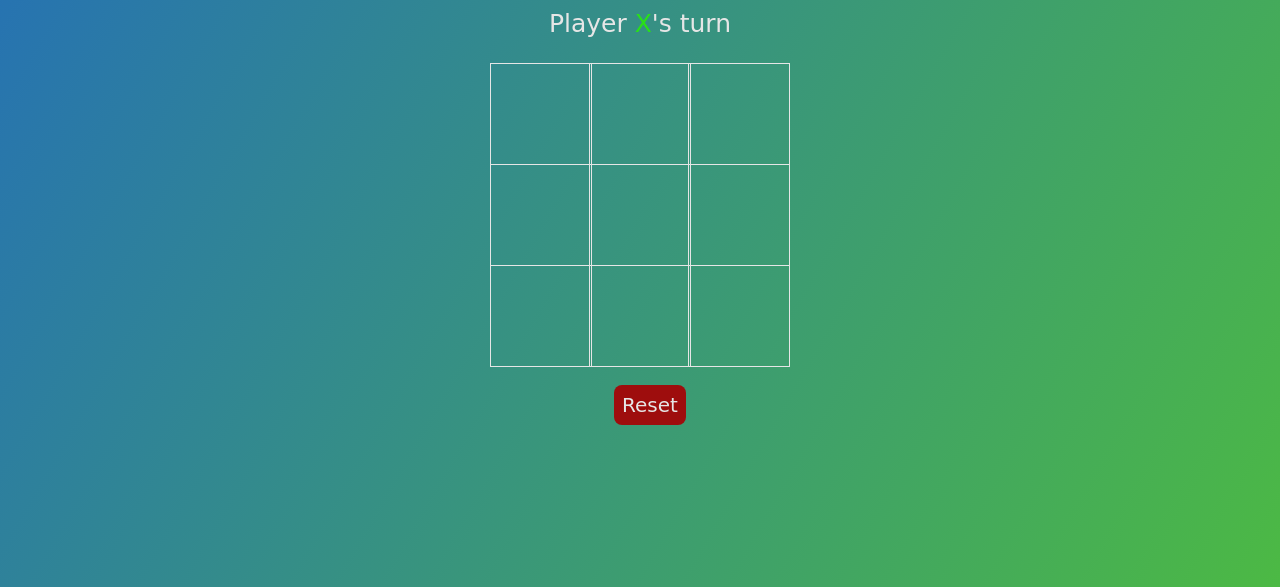
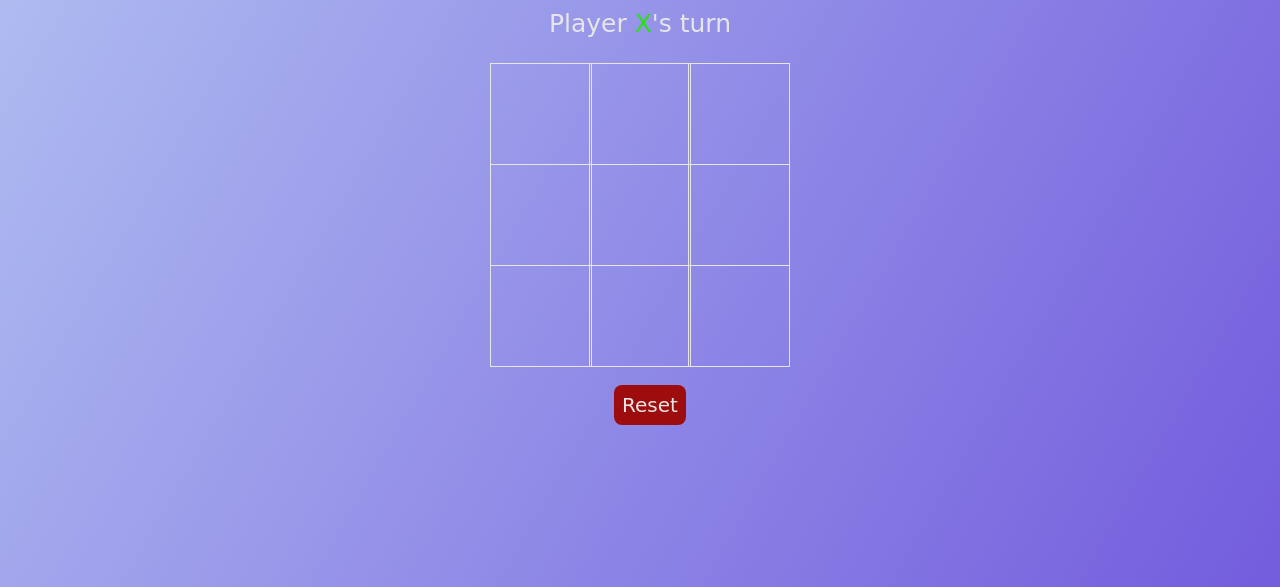
Before and after one commit to btwSanToS/JogoDaVelha, a plain HTML site: page index.html in a window 1280 px wide. Shown: the part 215-802 px from the top of the page. Drawn offline with Linux system fonts and the light colour scheme.

Commit message:
B3C2F2 + 735CDD

```diff
--- a/style.css
+++ b/style.css
@@ -5,7 +5,7 @@
 }
 
 .background {
-    background: linear-gradient(120deg, #246EB9, #4CB944);
+    background: linear-gradient(120deg, #B3C2F2, #735CDD);
     height: 100vh;
     padding: 1px;
 }
```
